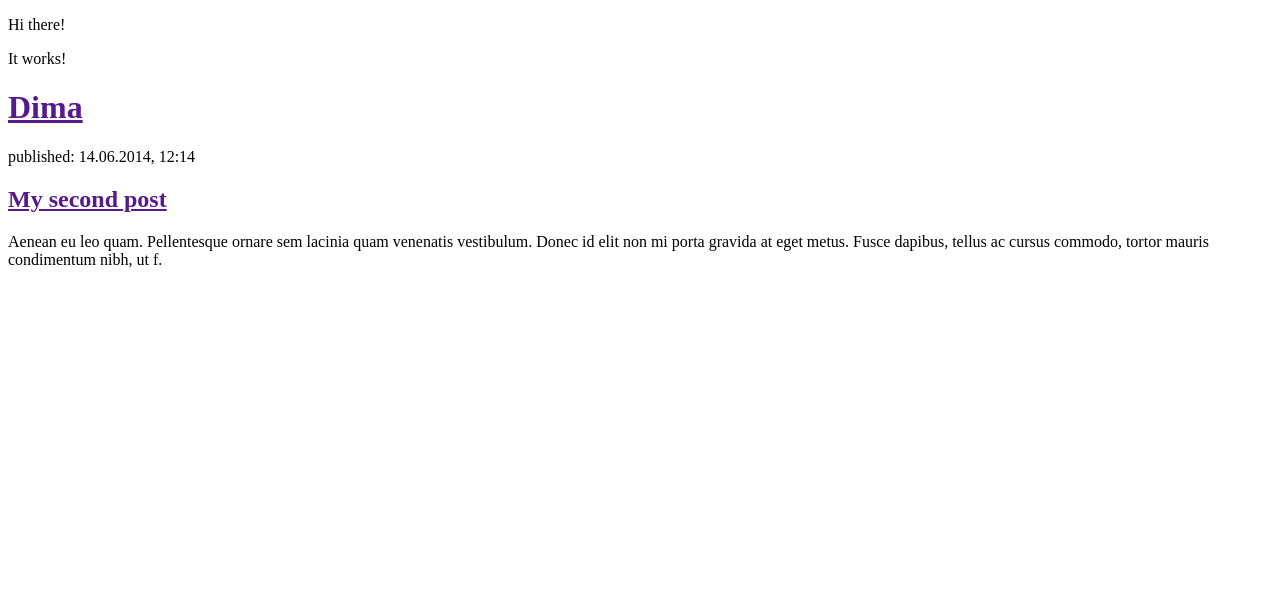
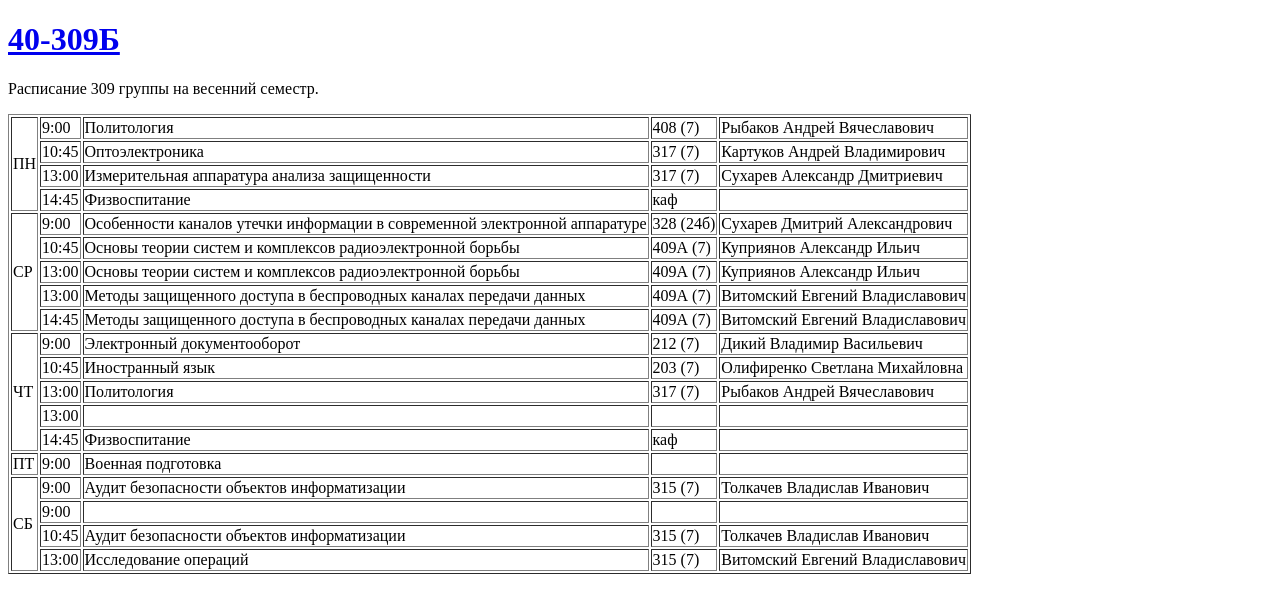
Before and after one commit to Kavtaskin/first_look_at_Django, a Django app: page / in a window 1280 px wide. Shown: the top 613 px of the page. Run offline with Django 3.2, Linux system fonts and the light colour scheme; data that the repository does not hold is empty.

Commit message:
Modified templates

```diff
--- a/Blog/templates/Blog/post_list.html
+++ b/Blog/templates/Blog/post_list.html
@@ -2,27 +2,138 @@
 <html lang="en">
 <head>
     <meta charset="UTF-8">
-    <title>Dima blog</title>
+    <title>Timetable</title>
 </head>
 <body>
-    <p>Hi there!</p>
-    <p>It works!</p>
-<div>
-                <h1><a href="">Dima</a></h1>
-            </div>
+    <h1><a href="https://vk.com/frela309b">40-309Б</a></h1>
+    <p>Расписание 309 группы на весенний семестр.</p>
+    <div>
+        <body>
+            <table border="1">
+                <tr>
+                    <td rowspan="4">ПН</td>
+                    <td>9:00</td>
+                    <td>Политология</td>
+                    <td>408 (7)</td>
+                    <td>Рыбаков Андрей Вячеславович</td>
+                </tr>
+                <tr>
+                    <td>10:45</td>
+                    <td>Оптоэлектроника</td>
+                    <td>317 (7)</td>
+                    <td>Картуков Андрей Владимирович</td>
+                </tr>
+                <tr>
+                    <td>13:00</td>
+                    <td>Измерительная аппаратура анализа защищенности </td>
+                    <td>317 (7)</td>
+                    <td>Сухарев Александр Дмитриевич</td>
+                </tr>
+                <tr>
+                    <td>14:45</td>
+                    <td>Физвоспитание</td>
+                    <td>каф</td>
+                    <td></td>
+                </tr>
 
-            {% for post in posts %}
-                <div>
-                    <p>published: {{ post.published_date }}</p>
-                    <h1><a href="">{{ post.title }}</a></h1>
-                    <p>{{ post.text|linebreaksbr }}</p>
-                </div>
-            {% endfor %}
+                <tr>
+                    <td rowspan="5">СР</td>
+                    <td>9:00</td>
+                    <td>Особенности каналов утечки информации в современной электронной аппаратуре</td>
+                    <td>328 (24б)</td>
+                    <td>Сухарев Дмитрий Александрович</td>
+                </tr>
+                <tr>
+                    <td>10:45</td>
+                    <td>Основы теории систем и комплексов радиоэлектронной борьбы </td>
+                    <td>409А (7)</td>
+                    <td>Куприянов Александр Ильич</td>
+                </tr>
+                <tr>
+                    <td>13:00</td>
+                    <td>Основы теории систем и комплексов радиоэлектронной борьбы </td>
+                    <td>409А (7)</td>
+                    <td>Куприянов Александр Ильич</td>
+                </tr>
+                <tr>
+                    <td>13:00</td>
+                    <td>Методы защищенного доступа в беспроводных каналах передачи данных</td>
+                    <td>409А (7)</td>
+                    <td>Витомский Евгений Владиславович</td>
+                </tr>
+                <tr>
+                    <td>14:45</td>
+                    <td>Методы защищенного доступа в беспроводных каналах передачи данных</td>
+                    <td>409А (7)</td>
+                    <td>Витомский Евгений Владиславович</td>
+                </tr>
 
-            <div>
-                <p>published: 14.06.2014, 12:14</p>
-                <h2><a href="">My second post</a></h2>
-                <p>Aenean eu leo quam. Pellentesque ornare sem lacinia quam venenatis vestibulum. Donec id elit non mi porta gravida at eget metus. Fusce dapibus, tellus ac cursus commodo, tortor mauris condimentum nibh, ut f.</p>
-            </div>
+                <tr>
+                    <td rowspan="5">ЧТ</td>
+                    <td>9:00</td>
+                    <td>Электронный документооборот</td>
+                    <td>212 (7)</td>
+                    <td>Дикий Владимир Васильевич</td>
+                </tr>
+                <tr>
+                    <td>10:45</td>
+                    <td>Иностранный язык</td>
+                    <td>203 (7)</td>
+                    <td>Олифиренко Светлана Михайловна</td>
+                </tr>
+                <tr>
+                    <td>13:00</td>
+                    <td>Политология</td>
+                    <td>317 (7)</td>
+                    <td>Рыбаков Андрей Вячеславович</td>
+                </tr>
+                <tr>
+                    <td>13:00</td>
+                    <td></td>
+                    <td></td>
+                    <td></td>
+                </tr>
+                <tr>
+                    <td>14:45</td>
+                    <td>Физвоспитание</td>
+                    <td>каф</td>
+                    <td></td>
+                </tr>
+
+                <tr rowspan="4">
+                    <td >ПТ</td>
+                    <td >9:00</td>
+                    <td>Военная подготовка</td>
+                    <td ></td>
+                    <td></td>
+                </tr>
+                <tr>
+                    <td rowspan="4">СБ</td>
+                    <td>9:00</td>
+                    <td>Аудит безопасности объектов информатизации </td>
+                    <td>315 (7)</td>
+                    <td>Толкачев Владислав Иванович</td>
+                </tr>
+                <tr>
+                    <td>9:00</td>
+                    <td></td>
+                    <td></td>
+                    <td></td>
+                </tr>
+                <tr>
+                    <td>10:45</td>
+                    <td>Аудит безопасности объектов информатизации </td>
+                    <td>315 (7)</td>
+                    <td>Толкачев Владислав Иванович</td>
+                </tr>
+                <tr>
+                    <td>13:00</td>
+                    <td>Исследование операций </td>
+                    <td>315 (7)</td>
+                    <td>Витомский Евгений Владиславович</td>
+                </tr>
+            </table>
+        </body>
+    </div>
 </body>
 </html>
```
